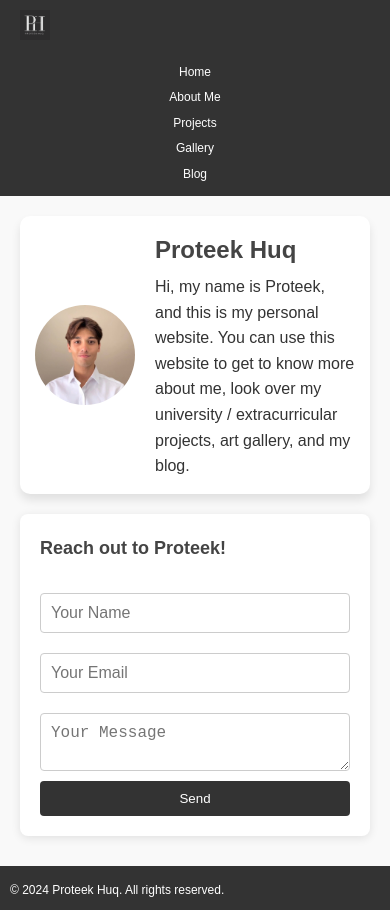
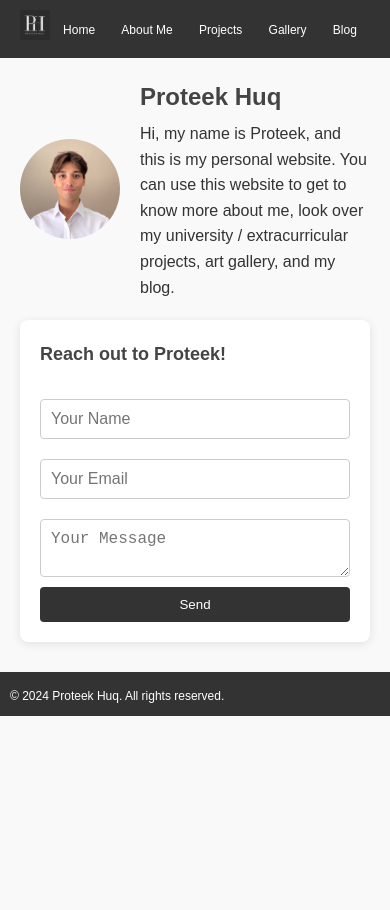
Before and after one commit to ProteekHuq/ProteekHuq, a plain HTML site: page index.html in a window 390 px wide. After the commit the page ends 844 px from the top, so only its background shows below. Drawn offline with Linux system fonts and the light colour scheme.

Commit message:
Update style.css

```diff
--- a/css/style.css
+++ b/css/style.css
@@ -1,43 +1,47 @@
-/* Global body styling */
+/* Global Styles */
 body {
     font-family: 'Verdana', sans-serif;
     background-color: #f5f5f5;
     margin: 0;
     padding: 0;
     color: #333;
-    line-height: 1.6; /* Improves readability */
+    line-height: 1.6;
 }
 
-/* Header styling with logo and navigation */
+/* Header Styling */
 .header-container {
     display: flex;
     align-items: center;
     justify-content: space-between;
     background-color: #333;
     padding: 15px 20px;
+    flex-wrap: wrap;
 }
 
-.logo {
-    margin-right: auto; /* Align logo to the left */
+.logo img {
+    height: 50px;
+    width: auto;
 }
 
+/* Navigation Styling */
 nav ul {
     display: flex;
     list-style: none;
     padding: 0;
     margin: 0;
+    flex-wrap: wrap;
     justify-content: flex-end;
 }
 
 nav ul li {
-    margin: 0 15px;
+    margin: 0 10px;
 }
 
 nav ul li a {
     color: white;
     text-decoration: none;
-    font-size: 18px;
-    padding: 5px 10px;
+    font-size: 16px;
+    padding: 5px 8px;
     transition: color 0.3s ease;
 }
 
@@ -45,26 +49,19 @@ nav ul li a:hover {
     color: #ffcc00;
 }
 
-/* Logo styling */
-.logo img {
-    height: 60px;
-    width: auto;
-}
-
-/* Main content styling - No box around the content */
+/* Main Content Styling */
 main {
-    margin: 40px;
+    margin: 40px auto;
+    max-width: 1100px;
     padding: 0 20px;
 }
 
 section {
-    background-color: white;
-    padding: 25px;
+    background-color: transparent;
+    padding: 0;
     margin-bottom: 30px;
-    border-radius: 10px;
-    box-shadow: 0 6px 10px rgba(0, 0, 0, 0.1);
-    max-width: 100%; /* Let the content fill the screen width */
-    width: auto; /* Allow natural width */
+    border-radius: 0;
+    box-shadow: none;
 }
 
 h1, h2 {
@@ -74,9 +71,9 @@ h1, h2 {
     font-weight: 600;
 }
 
-/* Contact form styling */
+/* Form Styling */
 form {
-    width: 100%;
+    max-width: 600px;
     margin: 0 auto;
 }
 
@@ -103,65 +100,67 @@ form button:hover {
     background-color: #555;
 }
 
-/* Footer styling */
+/* Footer Styling */
 footer {
     text-align: center;
     padding: 10px 0;
-    color: #777; /* Lighter gray for less prominence */
+    background-color: #f0f0f0;
+    color: #777;
     font-size: 12px;
     position: relative;
     bottom: 0;
     width: 100%;
 }
 
-/* Mobile responsiveness */
+/* Responsive Design */
 @media (max-width: 768px) {
-    /* Header Styling Adjustments */
     .header-container {
-        flex-direction: column; /* Stack the header items vertically */
-        justify-content: center;
-        padding: 20px;
+        flex-direction: row;
+        justify-content: space-between;
+        padding: 15px;
     }
 
     nav ul {
-        flex-direction: column; /* Stack the nav items vertically on mobile */
-        align-items: center;
-        padding: 0;
+        flex-direction: row;
+        flex-wrap: wrap;
+        justify-content: center;
     }
 
     nav ul li {
-        margin: 10px 0; /* Reduce the spacing between nav items */
+        margin: 5px 8px;
+    }
+
+    nav ul li a {
+        font-size: 14px;
+        padding: 4px 6px;
     }
 
     .logo img {
-        width: 50%; /* Reduce logo size for mobile */
-        margin-bottom: 10px; /* Add spacing below the logo */
+        height: 40px;
     }
 
-    /* Section Styling Adjustments */
-    section {
-        padding: 15px;
+    main {
+        margin: 20px auto;
+        padding: 0 15px;
     }
 
     h1, h2 {
-        font-size: 1.5rem; /* Make headings smaller on mobile */
+        font-size: 1.5rem;
     }
 
-    /* Form Styling Adjustments */
     form input, form textarea {
         padding: 10px;
-        font-size: 16px; /* Adjust input font size for better readability */
+        font-size: 16px;
     }
 
     form button {
-        width: 100%; /* Make button full width */
+        width: 100%;
         padding: 12px;
     }
 
-    /* Footer Styling Adjustments */
     footer {
-        font-size: 12px; /* Smaller font size */
-        padding: 10px 20px; /* Reduce padding to make it less noticeable */
-        position: static; /* Footer stays at the bottom of the content */
+        font-size: 12px;
+        padding: 10px 20px;
+        position: static;
     }
 }
```
